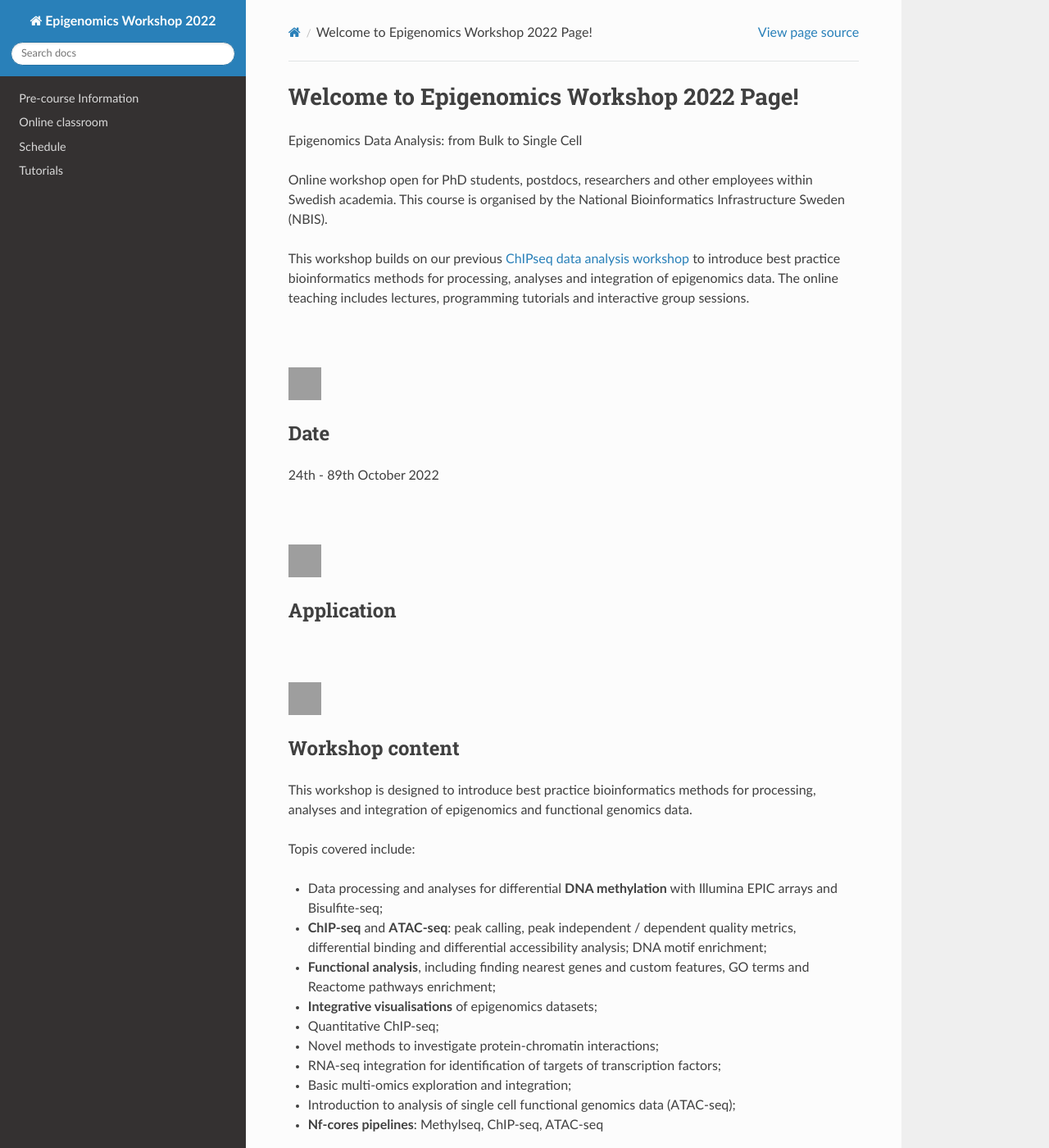
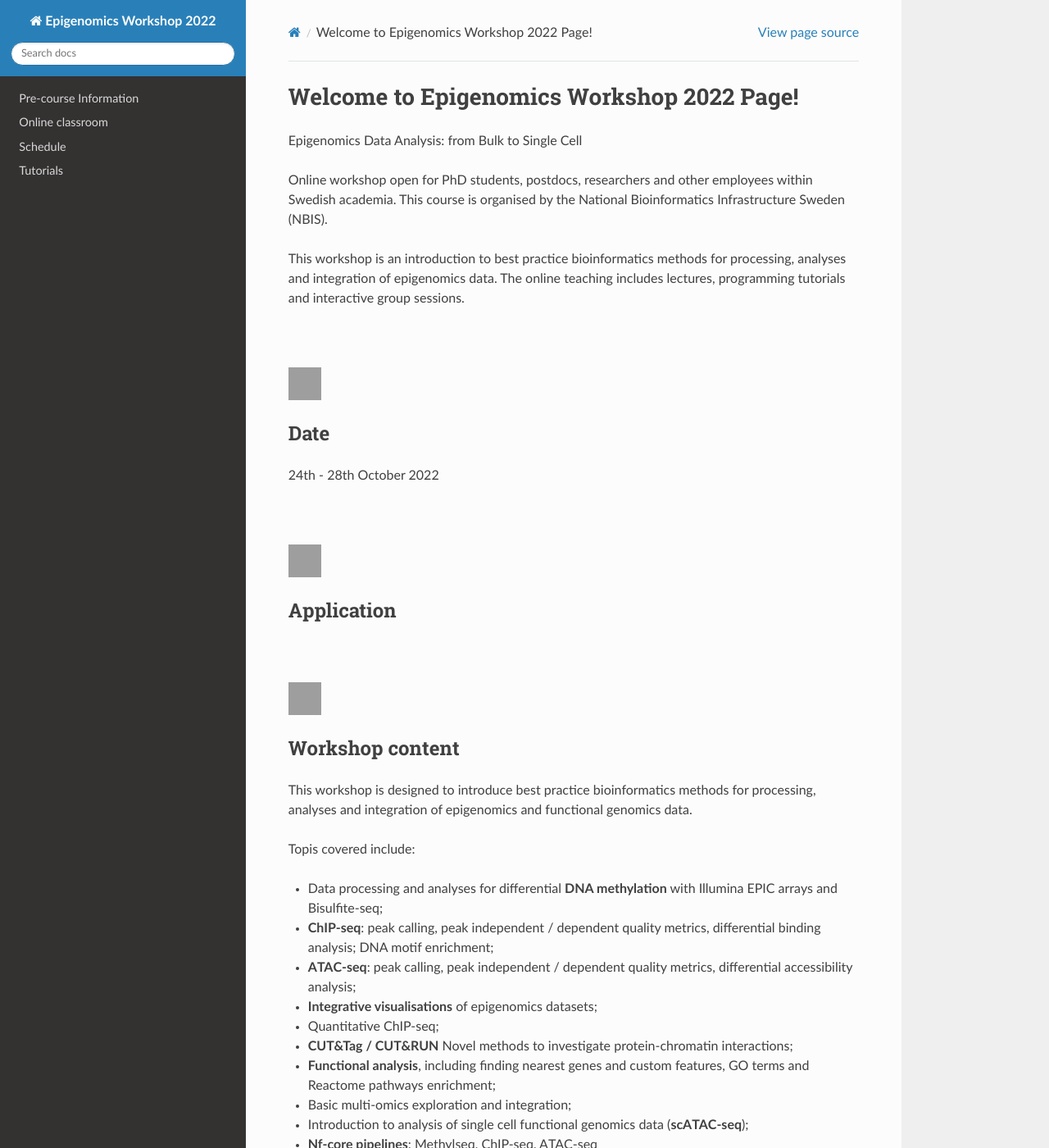
Before and after one commit to NBISweden/workshop-epigenomics-RTDs, a Sphinx documentation site: the page built from docs/index.rst, in a window 1280 px wide and 1400 px high. Shown: the whole window at 82% size. Built offline with Sphinx 7.4.7 and the Read the Docs theme 2.0.0, drawn with Linux system fonts in a browser that asks for light colours; pages that are not in the unit, such as notebooks, are missing from menus; some of the changed text lies outside the part shown; grey boxes are pictures that could not be loaded.

Commit message:
update landing page

```diff
--- a/docs/index.rst
+++ b/docs/index.rst
@@ -16,7 +16,7 @@ Epigenomics Data Analysis: from Bulk to Single Cell
 
 Online workshop open for PhD students, postdocs, researchers and other employees within Swedish academia. This course is organised by the National Bioinformatics Infrastructure Sweden (NBIS).
 
-This workshop builds on our previous `ChIPseq data analysis workshop <https://nbisweden.github.io/workshop-archive/workshop-ChIP-seq/2018-11-07>`_ to introduce best practice bioinformatics methods for processing, analyses and integration of epigenomics data. The online teaching includes lectures, programming tutorials and interactive group sessions.
+This workshop is an introduction to best practice bioinformatics methods for processing, analyses and integration of epigenomics data. The online teaching includes lectures, programming tutorials and interactive group sessions.
 
 :raw-html:`<br />`
 
@@ -27,7 +27,7 @@ This workshop builds on our previous `ChIPseq data analysis workshop <https://nb
 
 Date
 ----
-24th - 89th October 2022
+24th - 28th October 2022
 
 :raw-html:`<br />`
 
@@ -58,15 +58,15 @@ This workshop is designed to introduce best practice bioinformatics methods for
 Topis covered include:
 
 - Data processing and analyses for differential **DNA methylation** with Illumina EPIC arrays and Bisulfite-seq;
-- **ChIP-seq** and **ATAC-seq**: peak calling, peak independent / dependent quality metrics, differential binding and differential accessibility analysis; DNA motif enrichment;
-- **Functional analysis**, including finding nearest genes and custom features, GO terms and Reactome pathways enrichment;
+- **ChIP-seq**: peak calling, peak independent / dependent quality metrics, differential binding analysis; DNA motif enrichment;
+- **ATAC-seq**: peak calling, peak independent / dependent quality metrics, differential accessibility analysis;
 - **Integrative visualisations** of epigenomics datasets;
 - Quantitative ChIP-seq;
-- Novel methods to investigate protein-chromatin interactions;
-- RNA-seq integration for identification of targets of transcription factors;
+- **CUT&Tag / CUT&RUN** Novel methods to investigate protein-chromatin interactions;
+- **Functional analysis**, including finding nearest genes and custom features, GO terms and Reactome pathways enrichment;
 - Basic multi-omics exploration and integration;
-- Introduction to analysis of single cell functional genomics data (ATAC-seq);
-- **Nf-cores pipelines**: Methylseq, ChIP-seq, ATAC-seq
+- Introduction to analysis of single cell functional genomics data (**scATAC-seq**);
+- **Nf-core pipelines**: Methylseq, ChIP-seq, ATAC-seq
 
 :raw-html:`<br />`
 
```
Also changed, not shown: other parts of docs/index.rst (+6 -5 lines).
